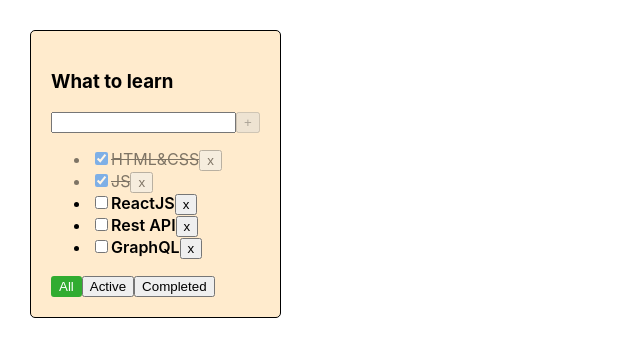
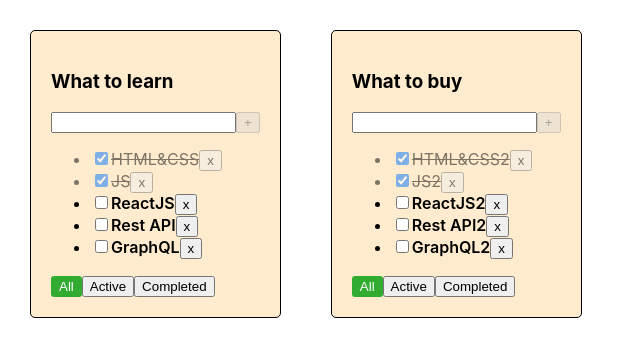
Before and after one commit to NatYarm/todolist, a React (Create React App) app: page / in a window 1280 px wide. Shown: the top 356 px of the page, without its empty margins (0-640 px from the left). Built offline with nearby package versions, Linux system fonts and the light colour scheme.

Commit message:
create several Todolists and adjust funcitonality to add, remove and filter tasks

```diff
--- a/src/App.tsx
+++ b/src/App.tsx
@@ -1,60 +1,75 @@
-import { ChangeEvent, useState } from 'react';
+import { useState } from 'react';
 import { v1 } from 'uuid';
 import './App.css';
 import Todolist from './components/Todolist';
 
 export type FilterValuesType = 'all' | 'completed' | 'active';
+type todolistsType = { id: string; title: string; filter: FilterValuesType };
 
 function App() {
-  const [tasks, setTasks] = useState([
+  let todolistId1 = v1();
+  let todolistId2 = v1();
+
+  const [todolists, setTodolists] = useState<todolistsType[]>([
+    { id: todolistId1, title: 'What to learn', filter: 'all' },
+    { id: todolistId2, title: 'What to buy', filter: 'all' },
+  ]);
+
+  let [tasks, setTasks] = useState({
+    [todolistId1]: [
       { id: v1(), title: 'HTML&CSS', isDone: true },
       { id: v1(), title: 'JS', isDone: true },
       { id: v1(), title: 'ReactJS', isDone: false },
       { id: v1(), title: 'Rest API', isDone: false },
       { id: v1(), title: 'GraphQL', isDone: false },
-  ]);
+    ],
+    [todolistId2]: [
+      { id: v1(), title: 'HTML&CSS2', isDone: true },
+      { id: v1(), title: 'JS2', isDone: true },
+      { id: v1(), title: 'ReactJS2', isDone: false },
+      { id: v1(), title: 'Rest API2', isDone: false },
+      { id: v1(), title: 'GraphQL2', isDone: false },
+    ],
+  });
 
-  const [filterValue, setFilterValue] = useState<FilterValuesType>('all');
-
-  let tasksForTodolist = tasks;
-
-  if (filterValue === 'active') {
-    tasksForTodolist = tasks.filter(t => t.isDone === false);
-  }
-
-  if (filterValue === 'completed') {
-    tasksForTodolist = tasks.filter(t => t.isDone === true);
-  }
-
-  const addTask = (title: string) => {
+  const addTask = (todolistId: string, title: string) => {
     const newTask = { id: v1(), title, isDone: false };
-    setTasks([newTask, ...tasks]);
+    setTasks({ ...tasks, [todolistId]: [newTask, ...tasks[todolistId]] });
   };
 
-  const changeFilter = (filterValue: FilterValuesType) => {
-    setFilterValue(filterValue);
+  const removeTask = (todolistId: string, taskId: string) => {
+    setTasks({
+      ...tasks,
+      [todolistId]: tasks[todolistId].filter(el => el.id !== taskId),
+    });
   };
 
-  const removeTask = (taskId: string) => {
-    const filteredTasks = tasks.filter(t => t.id !== taskId);
-    setTasks(filteredTasks);
-  };
-
-  const changeTaskStatus = (taskId: string, isDone: boolean) => {
-    setTasks(tasks.map(t => (t.id === taskId ? { ...t, isDone } : t)));
+  const changeTaskStatus = (
+    todolistId: string,
+    taskId: string,
+    isDone: boolean
+  ) => {
+    setTasks({
+      ...tasks,
+      [todolistId]: tasks[todolistId].map(el =>
+        el.id === taskId ? { ...el, isDone } : el
+      ),
+    });
   };
 
   return (
     <div className="App">
+      {todolists.map(el => (
         <Todolist
-        todoListTitle="What to learn"
-        tasks={tasksForTodolist}
-        filterValue={filterValue}
+          key={el.id}
+          todolistId={el.id}
+          todolistTitle={el.title}
+          tasks={tasks[el.id]}
           addTask={addTask}
           removeTask={removeTask}
-        changeFilter={changeFilter}
           changeTaskStatus={changeTaskStatus}
         />
+      ))}
     </div>
   );
 }
--- a/src/components/Todolist.tsx
+++ b/src/components/Todolist.tsx
@@ -8,78 +8,97 @@ export type TaskType = {
 };
 
 type PropsType = {
-  todoListTitle: string;
+  todolistTitle: string;
+  todolistId: string;
   tasks: Array<TaskType>;
-  filterValue: FilterValuesType;
-  addTask: (taskTitle: string) => void;
-  removeTask: (taskId: string) => void;
-  changeFilter: (filterValue: FilterValuesType) => void;
-  changeTaskStatus: (taskId: string, isDone: boolean) => void;
+  addTask: (todolistId: string, taskTitle: string) => void;
+  removeTask: (todolistId: string, taskId: string) => void;
+  changeTaskStatus: (
+    todolistId: string,
+    taskId: string,
+    isDone: boolean
+  ) => void;
 };
 
 const Todolist = (props: PropsType) => {
   const {
     tasks,
-    todoListTitle,
-    filterValue,
+    todolistTitle,
+    todolistId,
     removeTask,
-    changeFilter,
     changeTaskStatus,
     addTask,
   } = props;
 
-  const [taskTitle, setTaskTitle] = useState('');
+  const [title, setTitle] = useState('');
   const [inputError, setInputError] = useState(false);
+  const [filter, setFilter] = useState<FilterValuesType>('all');
 
   const inputChangeHandler = (e: React.FormEvent<HTMLInputElement>) => {
-    setTaskTitle(e.currentTarget.value);
+    setTitle(e.currentTarget.value);
     inputError && setInputError(false);
   };
 
   const addTaskHandler = () => {
-    const trimmedTask = taskTitle.trim();
+    const trimmedTask = title.trim();
     if (trimmedTask) {
-      addTask(taskTitle);
+      addTask(todolistId, title);
     } else {
       setInputError(true);
     }
-    setTaskTitle('');
+    setTitle('');
   };
 
   const addTaskOnKeyDown = (e: KeyboardEvent<HTMLInputElement>) => {
-    if (e.key === 'Enter' && taskTitle) {
+    if (e.key === 'Enter' && title) {
       addTaskHandler();
     }
   };
 
+  const removeTaskHandler = (todolistId: string, taskId: string) => {
+    removeTask(todolistId, taskId);
+  };
+
+  let tasksForTodolist = tasks;
+
+  if (filter === 'active') {
+    tasksForTodolist = tasks.filter(t => t.isDone === false);
+  }
+
+  if (filter === 'completed') {
+    tasksForTodolist = tasks.filter(t => t.isDone === true);
+  }
+
   return (
     <div className="todoList">
-      <h3>{todoListTitle}</h3>
+      <h3>{todolistTitle}</h3>
       <div>
         <input
-          value={taskTitle}
+          value={title}
           onChange={inputChangeHandler}
           onKeyDown={addTaskOnKeyDown}
         />
-        <button onClick={addTaskHandler} disabled={!taskTitle}>
+        <button onClick={addTaskHandler} disabled={!title}>
           +
         </button>
         {inputError && <p className="error-msg">Title is required</p>}
       </div>
 
-      {tasks.length ? (
+      {tasksForTodolist.length ? (
         <ul>
-          {tasks.map(t => (
+          {tasksForTodolist.map(t => (
             <li key={t.id} className={t.isDone ? 'task-done' : 'task'}>
               <input
                 type="checkbox"
                 checked={t.isDone}
-                onChange={e => changeTaskStatus(t.id, e.currentTarget.checked)}
+                onChange={e =>
+                  changeTaskStatus(todolistId, t.id, e.currentTarget.checked)
+                }
               />
               <span>{t.title}</span>
               <button
                 onClick={() => {
-                  removeTask(t.id);
+                  removeTaskHandler(todolistId, t.id);
                 }}
               >
                 x
@@ -94,25 +113,25 @@ const Todolist = (props: PropsType) => {
       <div>
         <button
           onClick={() => {
-            changeFilter('all');
+            setFilter('all');
           }}
-          className={filterValue === 'all' ? 'btn-active' : ''}
+          className={filter === 'all' ? 'btn-active' : ''}
         >
           All
         </button>
         <button
           onClick={() => {
-            changeFilter('active');
+            setFilter('active');
           }}
-          className={filterValue === 'active' ? 'btn-active' : ''}
+          className={filter === 'active' ? 'btn-active' : ''}
         >
           Active
         </button>
         <button
           onClick={() => {
-            changeFilter('completed');
+            setFilter('completed');
           }}
-          className={filterValue === 'completed' ? 'btn-active' : ''}
+          className={filter === 'completed' ? 'btn-active' : ''}
         >
           Completed
         </button>
```
Lines whose indentation alone changed are shown as unchanged.
